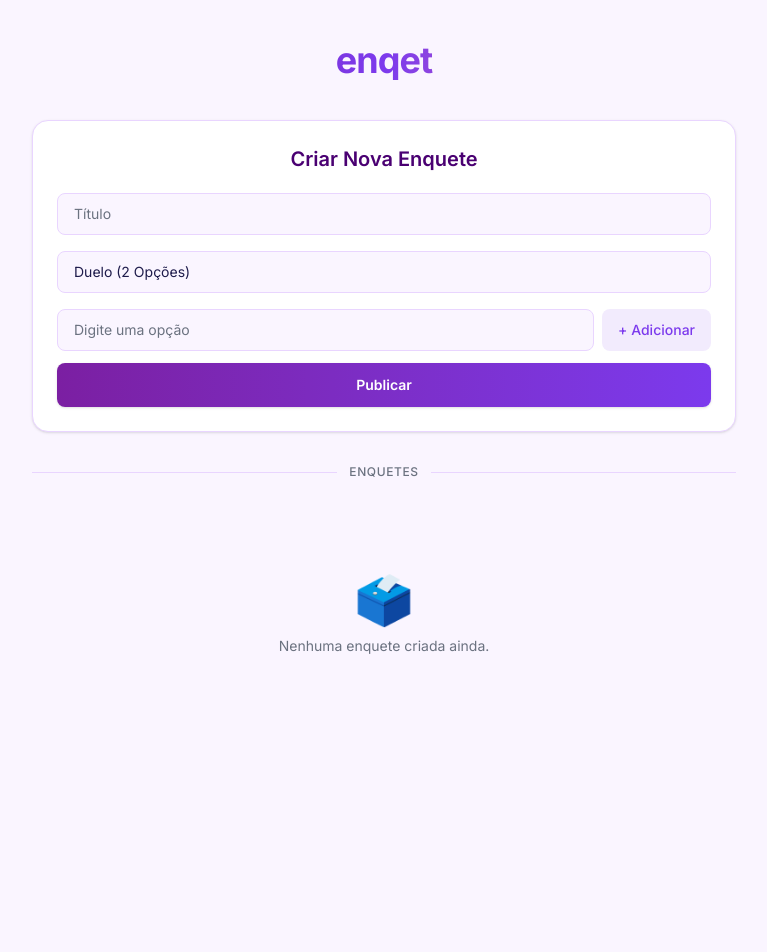
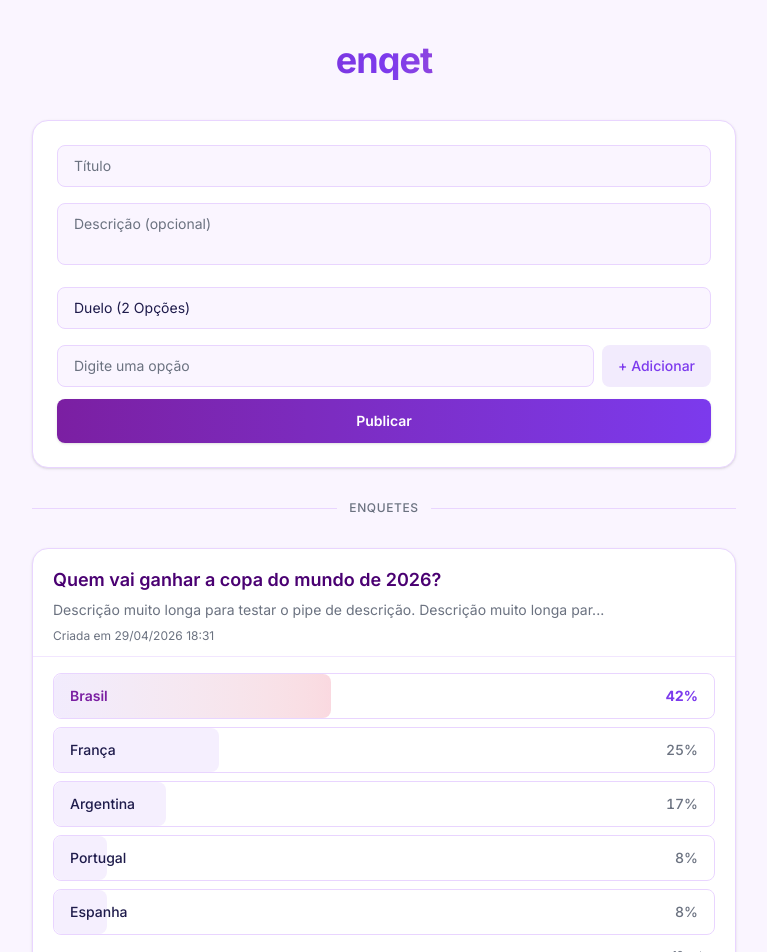
Before and after one commit to ErisvaldoBalbino/enqet, an Angular app: page / in a window 1280 px wide. Shown: the top 952 px of the page, without its empty margins (256-1023 px from the left). Before the commit the page ends 800 px from the top, so only its background shows below. Built offline with nearby package versions, Linux system fonts and the light colour scheme.

Commit message:
chore: cleanup

```diff
--- a/src/app/app.html
+++ b/src/app/app.html
@@ -1,6 +1,6 @@
 <main class="max-w-3xl mx-auto px-4 py-10 sm:px-6 lg:px-8">
   <header class="text-center mb-10">
-    <h1 class="text-4xl font-bold tracking-tight bg-gradient-to-r from-primary via-accent to-angular-light bg-clip-text text-transparent">
+    <h1 class="text-4xl font-bold tracking-tight bg-linear-to-r from-primary via-accent to-angular-light bg-clip-text text-transparent">
       enqet
     </h1>
   </header>
--- a/src/app/components/card-component/card-component.html
+++ b/src/app/components/card-component/card-component.html
@@ -1,10 +1,13 @@
-<div class="bg-surface-card rounded-2xl shadow-sm border border-border overflow-hidden transition-shadow hover:shadow-md">
+<div class="mt-5 bg-surface-card rounded-2xl shadow-sm border border-border overflow-hidden transition-shadow hover:shadow-md">
   <div class="px-5 pt-5 pb-3 border-b border-border/60">
     <h3 class="text-lg font-semibold text-primary-dark m-0 leading-tight">
-      <ng-content select="[titulo]"></ng-content>
+      {{ titulo() }}
     </h3>
-    <p class="text-xs text-text-muted mt-1">
-      Criado em: {{ dataCriacao() | date:'dd/MM/yyyy HH:mm' }}
+    <p class="text-sm text-text-muted mt-2">
+      {{ descricao() }}
+    </p>
+    <p class="text-xs text-text-muted mt-2">
+      Criada em {{ dataCriacao() | date:'dd/MM/yyyy HH:mm' }}
     </p>
   </div>
 
--- a/src/app/components/card-component/card-component.ts
+++ b/src/app/components/card-component/card-component.ts
@@ -8,5 +8,7 @@ import { DatePipe } from '@angular/common';
   styleUrl: './card-component.css',
 })
 export class CardComponent {
+  titulo = input<string>();
+  descricao = input<string>();
   dataCriacao = input<number>(Date.now());
 }
--- a/src/app/components/home-page-component/home-page-component.html
+++ b/src/app/components/home-page-component/home-page-component.html
@@ -1,14 +1,17 @@
 <section class="bg-surface-card rounded-2xl shadow-sm border border-border p-6 mb-8">
-  <h2 class="text-xl font-semibold text-primary-dark mb-5 flex items-center gap-2 justify-center">
-    Criar Nova Enquete
-  </h2>
-
   <input
     type="text"
     placeholder="Título"
     [(ngModel)]="novoTitulo"
     class="w-full rounded-lg border border-border bg-surface px-4 py-2.5 text-sm text-text placeholder-text-muted focus:outline-none focus:ring-2 focus:ring-accent/40 focus:border-accent transition mb-4"
   >
+
+  <textarea
+    placeholder="Descrição (opcional)"
+    [(ngModel)]="novaDescricao"
+    rows="2"
+    class="w-full rounded-lg border border-border bg-surface px-4 py-2.5 text-sm text-text placeholder-text-muted focus:outline-none focus:ring-2 focus:ring-accent/40 focus:border-accent transition mb-4 resize-none"
+  ></textarea>
 
   <select
     [(ngModel)]="novoTipo"
@@ -46,7 +49,7 @@
 
   <button
     (click)="criarEnquete()"
-    class="w-full rounded-lg bg-gradient-to-r from-primary to-accent text-white font-semibold px-6 py-3 text-sm hover:opacity-90 active:scale-[0.98] transition-all cursor-pointer shadow-sm"
+    class="w-full rounded-lg bg-linear-to-r from-primary to-accent text-white font-semibold px-6 py-3 text-sm hover:opacity-90 active:scale-[0.98] transition-all cursor-pointer shadow-sm"
   >
     Publicar
   </button>
@@ -60,9 +63,7 @@
 
 <div class="space-y-5">
   @for (enquete of enquetes; track enquete.id) {
-    <app-card-component [dataCriacao]="enquete.id">
-      <span titulo>{{ enquete.titulo | uppercase }}</span>
-
+    <app-card-component [dataCriacao]="enquete.id" [titulo]="enquete.titulo" [descricao]="enquete.descricao | descricao">
       <app-vote-component
         [opcoes]="enquete.opcoes"
         [tipoEnquete]="enquete.tipo"
--- a/src/app/components/home-page-component/home-page-component.ts
+++ b/src/app/components/home-page-component/home-page-component.ts
@@ -1,20 +1,34 @@
 import { Component } from '@angular/core';
 import { FormsModule } from '@angular/forms';
-import { UpperCasePipe } from '@angular/common';
 import { VoteComponent } from '../vote-component/vote-component';
 import { CardComponent } from '../card-component/card-component';
+import { DescricaoPipe } from '../../pipes/descricao.pipe';
 
 @Component({
   selector: 'app-home-page-component',
-  imports: [FormsModule, UpperCasePipe, VoteComponent, CardComponent],
+  imports: [FormsModule, VoteComponent, CardComponent, DescricaoPipe],
   templateUrl: './home-page-component.html',
   styleUrl: './home-page-component.css',
 })
 export class HomePageComponent {
-  enquetes: any[] = [];
-
+  enquetes: any[] = [
+    {
+      id: Date.now(),
+      titulo: 'Quem vai ganhar a copa do mundo de 2026?',
+      descricao: 'Descrição muito longa para testar o pipe de descrição. Descrição muito longa para testar o pipe de descriçãoDescrição muito longa para testar o pipe de descrição.',
+      tipo: 'varias-opcoes',
+      opcoes: [
+        { texto: 'Brasil', votos: 5 },
+        { texto: 'França', votos: 3 },
+        { texto: 'Argentina', votos: 2 },
+        { texto: 'Portugal', votos: 1 },
+        { texto: 'Espanha', votos: 1 }
+      ]
+    }
+  ];
 
   novoTitulo: string = '';
+  novaDescricao: string = '';
   novoTipo: string = 'duas-opcoes';
   novaOpcaoTexto: string = '';
   opcoesTemporarias: any[] = [];
@@ -27,10 +41,11 @@ export class HomePageComponent {
   }
 
   criarEnquete() {
-    if (this.novoTitulo && this.opcoesTemporarias.length > 0) {
+    if (this.novoTitulo && this.opcoesTemporarias.length > 0 && (this.novoTipo === 'duas-opcoes' && this.opcoesTemporarias.length === 2) || (this.novoTipo === 'varias-opcoes' && this.opcoesTemporarias.length >= 2) ) {
       const novaEnquete = {
         id: Date.now(),
         titulo: this.novoTitulo,
+        descricao: this.novaDescricao,
         tipo: this.novoTipo,
         opcoes: [...this.opcoesTemporarias]
       };
@@ -38,6 +53,7 @@ export class HomePageComponent {
       this.enquetes.push(novaEnquete);
 
       this.novoTitulo = '';
+      this.novaDescricao = '';
       this.novoTipo = 'duas-opcoes';
       this.opcoesTemporarias = [];
     }
@@ -45,11 +61,7 @@ export class HomePageComponent {
 
   processarVoto(enqueteId: number, opcaoTexto: string) {
     const enquete = this.enquetes.find(e => e.id === enqueteId);
-    if (enquete) {
-      const opcao = enquete.opcoes.find((o: any) => o.texto === opcaoTexto);
-      if (opcao) {
-        opcao.votos++;
-      }
-    }
+    const opcao = enquete.opcoes.find((o: any) => o.texto === opcaoTexto);
+    opcao.votos++;
   }
 }
--- a/src/app/components/vote-component/vote-component.html
+++ b/src/app/components/vote-component/vote-component.html
@@ -1,7 +1,7 @@
-@if (tipoEnquete === 'duas-opcoes') {
+@if (tipoEnquete() === 'duas-opcoes') {
 
   <div class="flex gap-3 mb-4">
-    @for (opcao of opcoes; track opcao.texto; let i = $index) {
+    @for (opcao of opcoes(); track opcao.texto; let i = $index) {
       <button
         (click)="votar(opcao.texto)"
         class="flex-1 group rounded-xl border-2 px-4 py-4 text-center transition-all hover:shadow-sm active:scale-[0.97] cursor-pointer"
@@ -21,35 +21,35 @@
     }
   </div>
 
-  @if (opcoes.length === 2) {
+  @if (opcoes().length === 2) {
     <div class="flex items-center gap-2 text-xs font-semibold mb-1.5">
-      <span class="text-primary">{{ porcentagem(opcoes[0].votos) }}%</span>
+      <span class="text-primary">{{ porcentagem(opcoes()[0].votos) }}%</span>
       <span class="flex-1"></span>
-      <span class="text-angular">{{ porcentagem(opcoes[1].votos) }}%</span>
+      <span class="text-angular">{{ porcentagem(opcoes()[1].votos) }}%</span>
     </div>
 
     <div class="w-full h-3 rounded-full overflow-hidden flex bg-gray-200">
       <div
-        class="bg-gradient-to-r from-primary to-primary-light transition-all duration-500 ease-out rounded-l-full"
-        [style.width.%]="porcentagem(opcoes[0].votos)"
+        class="bg-linear-to-r from-primary to-primary-light transition-all duration-500 ease-out rounded-l-full"
+        [style.width.%]="porcentagem(opcoes()[0].votos)"
       ></div>
       <div
-        class="bg-gradient-to-l from-angular to-angular-light transition-all duration-500 ease-out rounded-r-full"
-        [style.width.%]="porcentagem(opcoes[1].votos)"
+        class="bg-linear-to-l from-angular to-angular-light transition-all duration-500 ease-out rounded-r-full"
+        [style.width.%]="porcentagem(opcoes()[1].votos)"
       ></div>
     </div>
 
     <div class="flex items-center gap-2 text-[11px] text-text-muted mt-1.5">
-      <span>{{ opcoes[0].votos }} votos</span>
+      <span>{{ opcoes()[0].votos }} votos</span>
       <span class="flex-1 text-center">{{ totalVotos }} total</span>
-      <span>{{ opcoes[1].votos }} votos</span>
+      <span>{{ opcoes()[1].votos }} votos</span>
     </div>
   }
 
 } @else {
 
   <div class="space-y-2">
-    @for (opcao of opcoes; track opcao.texto) {
+    @for (opcao of opcoes(); track opcao.texto) {
       <button
         (click)="votar(opcao.texto)"
         class="relative w-full rounded-lg overflow-hidden border border-border text-left cursor-pointer transition-all hover:border-accent/50 active:scale-[0.99] bg-surface-card"
@@ -57,14 +57,14 @@
       >
         <div
           class="absolute inset-0 rounded-lg transition-all duration-500 ease-out"
-          [class]="opcao.votos === maxVotos && totalVotos > 0 ? 'bg-accent/15' : 'bg-accent/8'"
+          [class]="opcao.votos === maxVotos && totalVotos > 0 ? 'bg-linear-to-r from-accent/10 to-angular/15' : 'bg-accent/8'"
           [style.width.%]="porcentagem(opcao.votos)"
         ></div>
 
         <div class="relative flex items-center px-4 py-3">
           <span
             class="flex-1 text-sm"
-            [class]="opcao.votos === maxVotos && totalVotos > 0 ? 'font-semibold text-text' : 'font-medium text-text'"
+            [class]="opcao.votos === maxVotos && totalVotos > 0 ? 'font-semibold text-primary' : 'font-medium text-text'"
           >{{ opcao.texto }}</span>
           <span
             class="text-sm ml-3 tabular-nums"
--- a/src/app/components/vote-component/vote-component.ts
+++ b/src/app/components/vote-component/vote-component.ts
@@ -1,4 +1,4 @@
-import { Component, EventEmitter, Input, Output } from '@angular/core';
+import { Component, input, output } from '@angular/core';
 import { FormsModule } from '@angular/forms';
 
 @Component({
@@ -8,34 +8,27 @@ import { FormsModule } from '@angular/forms';
   styleUrl: './vote-component.css',
 })
 export class VoteComponent {
-  @Input() opcoes: any[] = [];
-  @Input() tipoEnquete: string = 'duas-opcoes';
+  opcoes = input<any>([]);
+  tipoEnquete = input<string>('duas-opcoes');
 
-  @Output() votoEmitido = new EventEmitter<string>();
+  votoEmitido = output<string>();
 
   opcaoSelecionada: string = '';
 
   get totalVotos(): number {
-    return this.opcoes.reduce((sum: number, o: any) => sum + o.votos, 0);
+    return this.opcoes().reduce((sum: number, o: any) => sum + o.votos, 0);
   }
 
   porcentagem(votos: number): number {
-    if (this.totalVotos === 0) return this.tipoEnquete === 'duas-opcoes' ? 50 : 0;
+    if (this.totalVotos === 0) return this.tipoEnquete() === 'duas-opcoes' ? 50 : 0;
     return Math.round((votos / this.totalVotos) * 100);
   }
 
   get maxVotos(): number {
-    return Math.max(...this.opcoes.map((o: any) => o.votos));
+    return Math.max(...this.opcoes().map((o: any) => o.votos));
   }
 
   votar(opcaoTexto: string) {
       this.votoEmitido.emit(opcaoTexto);
   }
-
-  votarMultiplo() {
-    if (this.opcaoSelecionada) {
-      this.votoEmitido.emit(this.opcaoSelecionada);
-      this.opcaoSelecionada = '';
-    }
-  }
 }
--- /dev/null
+++ b/src/app/pipes/descricao.pipe.ts
@@ -0,0 +1,12 @@
+import { Pipe, PipeTransform } from '@angular/core';
+
+@Pipe({
+  name: 'descricao'
+})
+export class DescricaoPipe implements PipeTransform {
+  transform(value: string): string {
+    if (!value) return '';
+    if (value.length <= 80) return value;
+    return value.slice(0, 80) + '...';
+  }
+}
```
